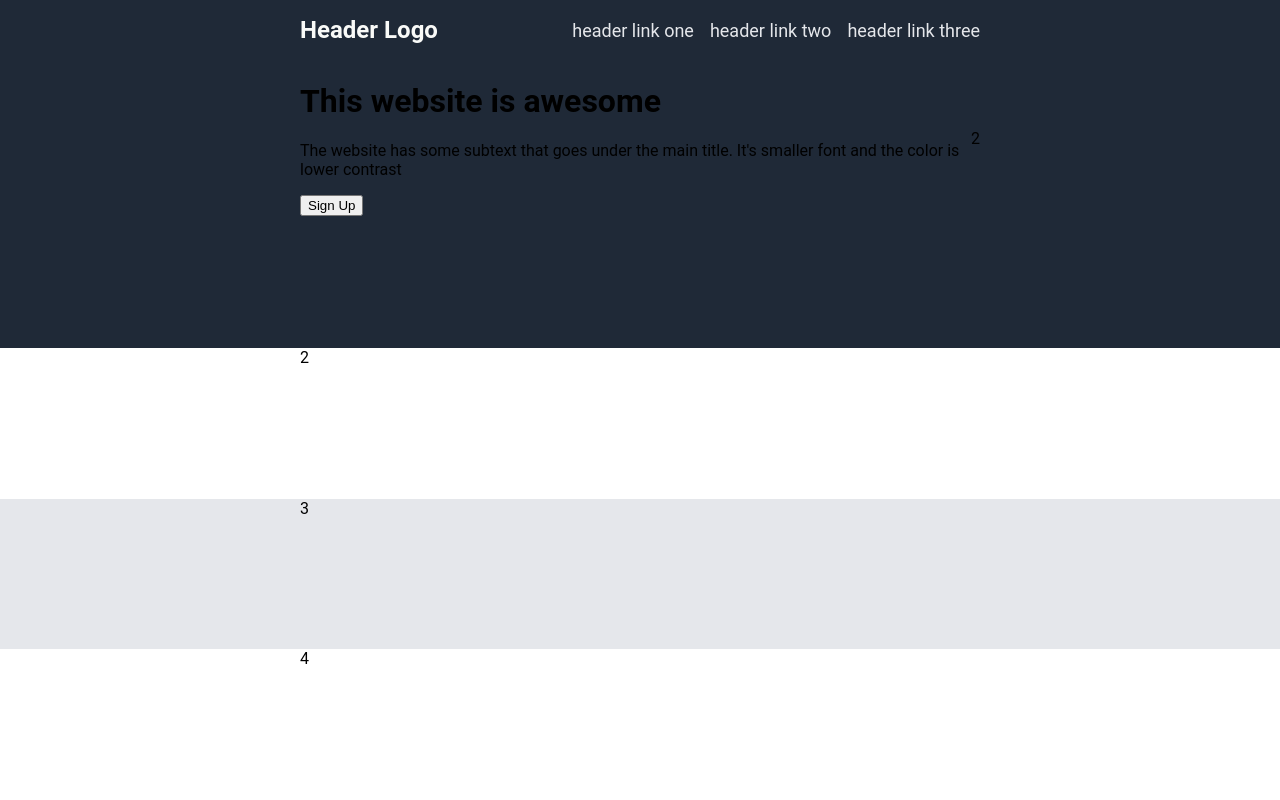
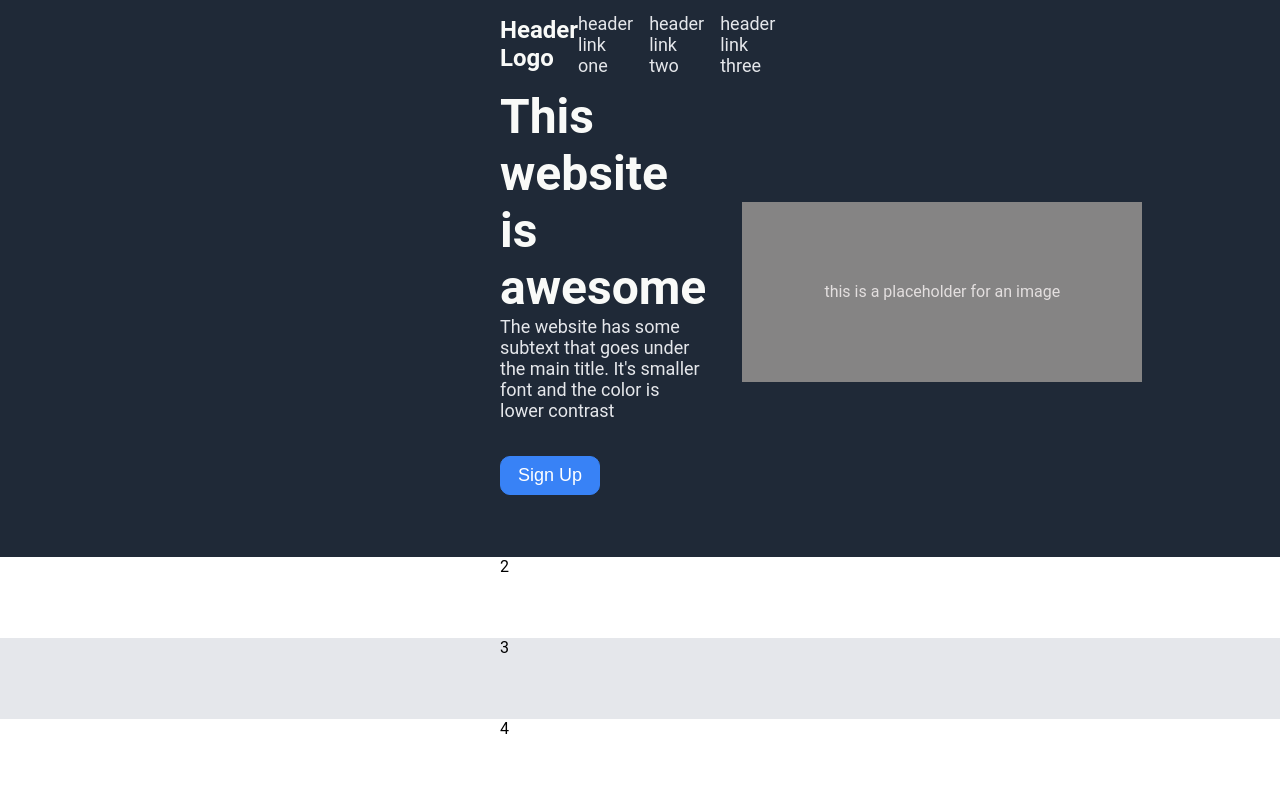
Before and after one commit to CrankyGravy/landing-page, a plain HTML site: page index.html in a window 1280 px wide. Drawn offline with Linux system fonts and the light colour scheme.

Commit message:
Further formatting to lower first pane

```diff
--- a/index.html
+++ b/index.html
@@ -7,29 +7,7 @@
   </head>
   <link rel="stylesheet" href="style-alt.css" />
   <body>
-    <!-- This is the header + top section -->
-    <!-- <div class="header">
-      <div class="header-title">Header Logo</div>
-      <ul class="header-links">
-        <li>header link one</li>
-        <li>header link two</li>
-        <li>header link three</li>
-      </ul>
-    </div>
-
-    <div class="top-section">
-      <div class="words-button">
-        <h1 class="my-h1">This website is awesome</h1>
-        <p class="link-text">
-          The website has some subtext that goes under the main title. It's
-          smaller font and the color is lower contrast
-        </p>
-        <button class="sign-up">Sign Up</button>
-      </div>
-      <div class="img-placeholder">
-        <p class="img-holder">this is a placeholder for an image</p>
-      </div>
-    </div> -->
+    <!-- Pane 1 -->
     <div class="body">
       <div class="pane-1">
         <div class="header">
@@ -47,15 +25,19 @@
         <div class="desc-and-image">
           <div class="desc">
             <h1 class="awesome-header">This website is awesome</h1>
-            <p class="'awesome-desc">
+            <p class="awesome-desc">
               The website has some subtext that goes under the main title. It's
               smaller font and the color is lower contrast
             </p>
             <button class="sign-up-button">Sign Up</button>
           </div>
-          <div class="img">2</div>
+          <div class="img">
+            <p class="img-holder">this is a placeholder for an image</p>
+          </div>
         </div>
       </div>
+
+      <!-- Pane 2 -->
       <div class="pane-2">2</div>
       <div class="pane-3">3</div>
       <div class="pane-4">4</div>
--- a/style-alt.css
+++ b/style-alt.css
@@ -18,7 +18,7 @@ body {
 .pane-2,
 .pane-3,
 .pane-4 {
-  padding: 0 300px 0 300px;
+  padding: 0 500px 0 500px;
   flex: 1;
 }
 
@@ -70,5 +70,45 @@ ul {
   display: flex;
   justify-content: space-between;
   align-items: center;
-  /* gap: 10px; */
+  gap: 36px;
 }
+
+.img-holder {
+  background-color: rgb(133, 132, 132);
+  height: 100px;
+  width: 400px;
+  text-align: center;
+  padding-top: 80px;
+  color: rgba(228, 224, 224, 0.979);
+}
+
+.awesome-header {
+  font-size: 48px;
+  font-weight: bold;
+  color: #f9faf8;
+  padding: 0;
+  margin: 0px;
+}
+
+.awesome-desc {
+  font-size: 18px;
+  color: #e5e7eb;
+  padding: 0;
+  margin: 0;
+}
+
+.sign-up-button {
+  background: #3882f6;
+  border: 1px solid #3882f6;
+  font-size: 18px;
+  color: white;
+  border-radius: 10px;
+  padding: 8px;
+  width: 100px;
+  margin-top: 35px;
+}
+
+.img {
+  margin: 0;
+  padding: 0;
+}
```
